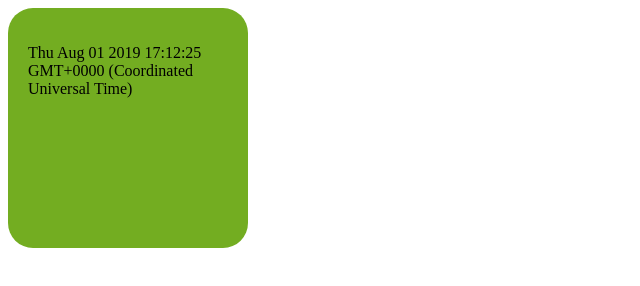
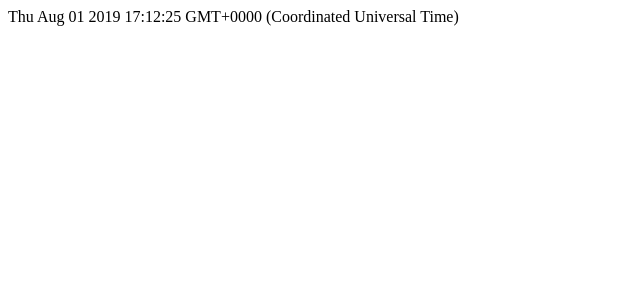
Before and after one commit to BhanuPratap23/jul_30, a plain HTML site: page index.html in a window 1280 px wide. Shown: the whole page, without its empty margins (0-640 px from the left). Drawn offline with Linux system fonts and the light colour scheme.

Commit message:
Update index.html

```diff
--- a/index.html
+++ b/index.html
@@ -10,14 +10,7 @@ document.getElementById('dtText').innerHTML=today;
 
 
 </script>
- <style type="text/css">
-  #topleft {
-  border-radius: 25px;
-  background: #73AD21;
-  padding: 20px;
-  width: 200px;
-  height: 200px;
-}
+
    </style>
 </head>
 <body onload="getcurrdate()" >
```
